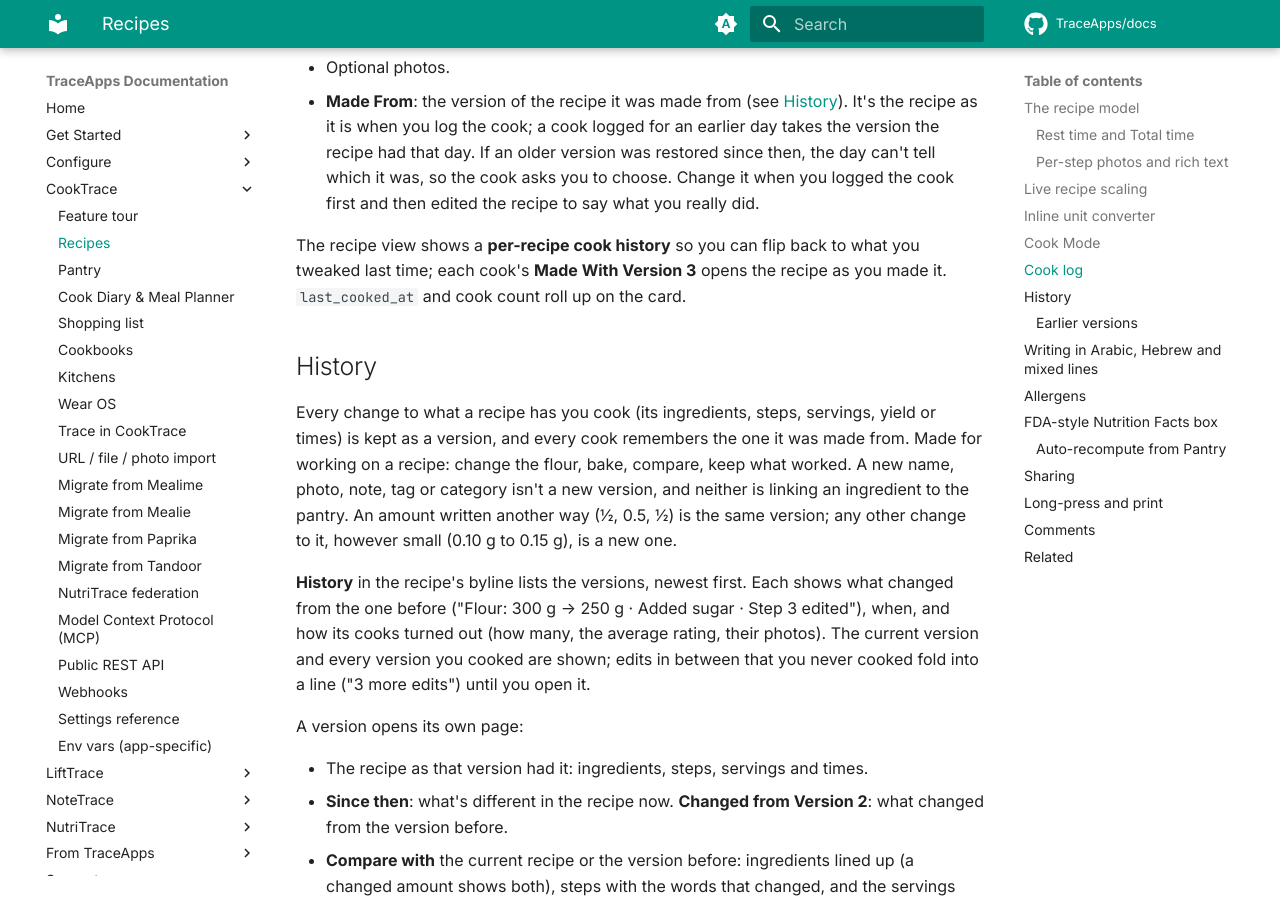
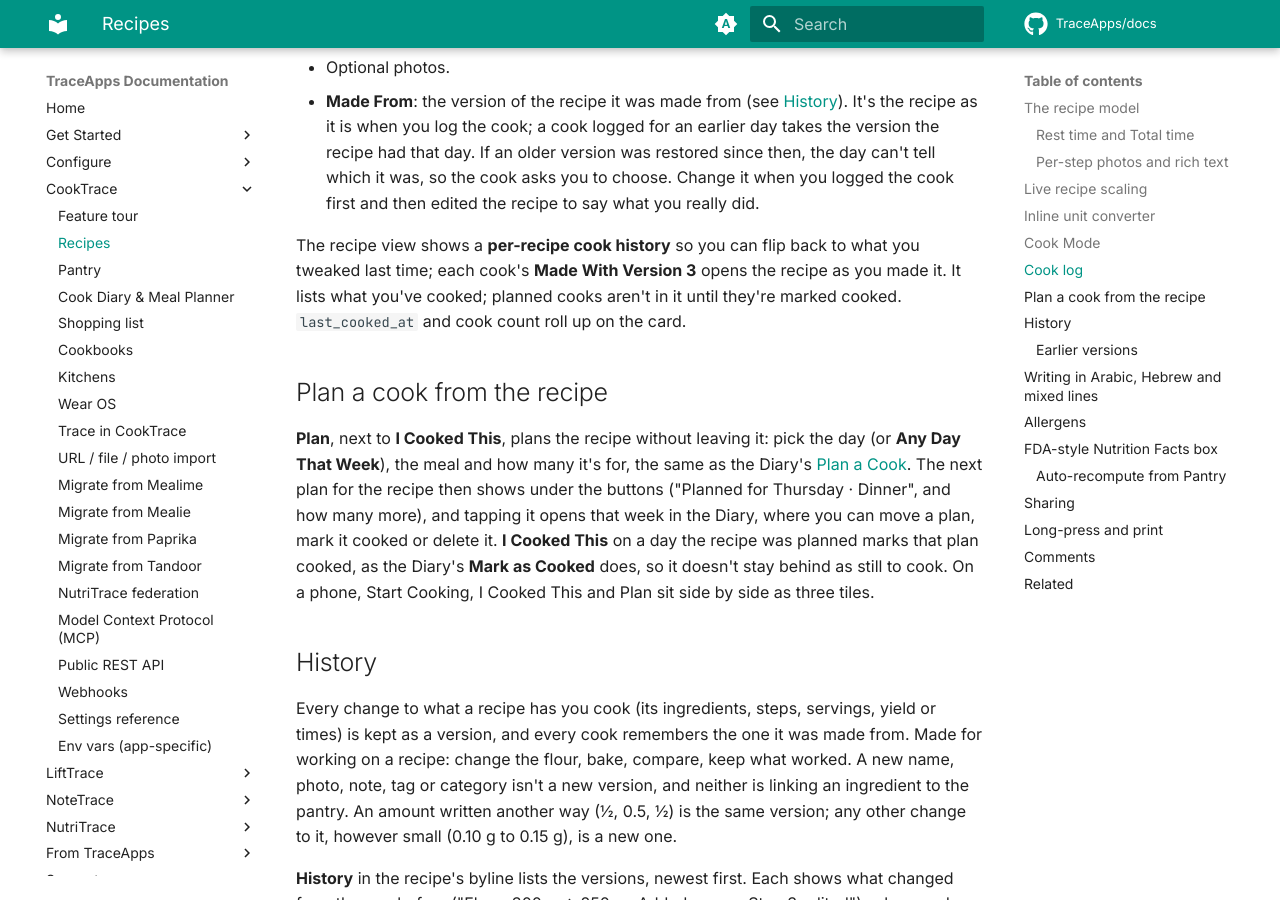
Before and after one commit to TraceApps/docs, an MkDocs documentation site: the page built from docs/cooktrace/recipes.md, in a window 1280 px wide and 900 px high, scrolled down 2316 px. Built offline with MkDocs 1.6.1 and Material for MkDocs 9.7.7, drawn with Linux system fonts in a browser that asks for light colours; comment, search, counter and statistics services are not loaded; some of the changed text lies outside the part shown.

Commit message:
CookTrace: plan a cook from the recipe (cooktrace#61)

```diff
--- a/docs/cooktrace/recipes.md
+++ b/docs/cooktrace/recipes.md
@@ -59,7 +59,11 @@ Log a cook from Cook Mode or from the recipe view. Each entry has:
 - Optional photos.
 - **Made From**: the version of the recipe it was made from (see [History](#history)). It's the recipe as it is when you log the cook; a cook logged for an earlier day takes the version the recipe had that day. If an older version was restored since then, the day can't tell which it was, so the cook asks you to choose. Change it when you logged the cook first and then edited the recipe to say what you really did.
 
-The recipe view shows a **per-recipe cook history** so you can flip back to what you tweaked last time; each cook's **Made With Version 3** opens the recipe as you made it. `last_cooked_at` and cook count roll up on the card.
+The recipe view shows a **per-recipe cook history** so you can flip back to what you tweaked last time; each cook's **Made With Version 3** opens the recipe as you made it. It lists what you've cooked; planned cooks aren't in it until they're marked cooked. `last_cooked_at` and cook count roll up on the card.
+
+## Plan a cook from the recipe
+
+**Plan**, next to **I Cooked This**, plans the recipe without leaving it: pick the day (or **Any Day That Week**), the meal and how many it's for, the same as the Diary's [Plan a Cook](diary.md). The next plan for the recipe then shows under the buttons ("Planned for Thursday · Dinner", and how many more), and tapping it opens that week in the Diary, where you can move a plan, mark it cooked or delete it. **I Cooked This** on a day the recipe was planned marks that plan cooked, as the Diary's **Mark as Cooked** does, so it doesn't stay behind as still to cook. On a phone, Start Cooking, I Cooked This and Plan sit side by side as three tiles.
 
 ## History
 
@@ -126,7 +130,7 @@ Card image: `GET /api/recipes/:id/card.png` returns a server-rendered Pinterest-
 
 ## Long-press and print
 
-Long-press any recipe card for a menu: Open Recipe, Add to Favorites, Add to Cookbook, Create Share Link, Plan a Cook (the Diary's planner, with this recipe picked), Add to Shopping List, Duplicate, Share Card, Select Multiple, and Delete. The recipe view has a print stylesheet via `@media print` that strips chrome, sidebars, and interactive controls for a clean paper copy.
+Long-press any recipe card for a menu: Open Recipe, Add to Favorites, Add to Cookbook, Create Share Link, Plan a Cook (plans it right there, without leaving the list), Add to Shopping List, Duplicate, Share Card, Select Multiple, and Delete. The recipe view has a print stylesheet via `@media print` that strips chrome, sidebars, and interactive controls for a clean paper copy.
 
 ## Comments
 
```
Also changed, not shown: docs/cooktrace/diary.md (+1 -1 lines).
